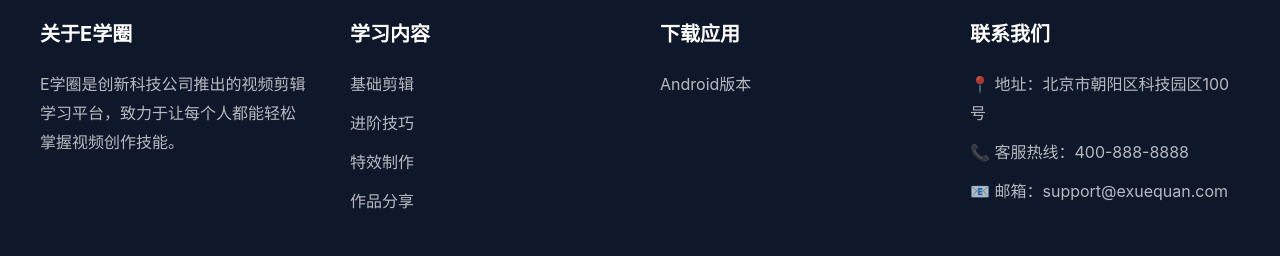
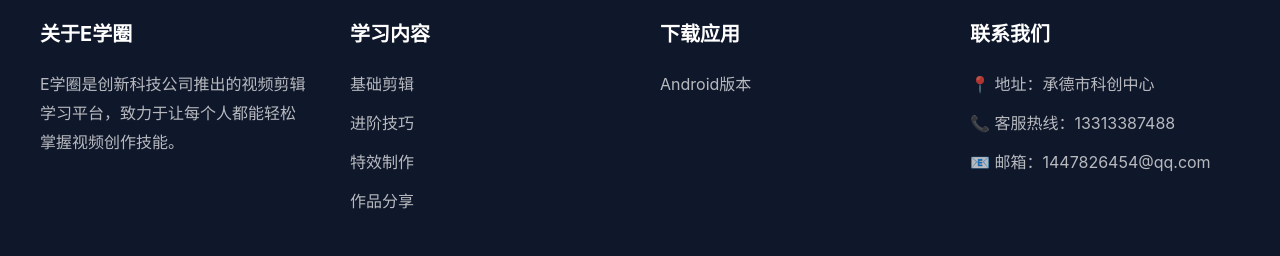
Before and after one commit to HMinng/official, a plain HTML site: page index.html in a window 1280 px wide. Shown: the part 1385-1641 px from the top of the page. Drawn offline with Linux system fonts and the light colour scheme.

Commit message:
第二版

```diff
--- a/index.html
+++ b/index.html
@@ -130,9 +130,9 @@
             </div>
             <div class="footer-section">
                 <h3>联系我们</h3>
-                <p>📍 地址：北京市朝阳区科技园区100号</p>
-                <p>📞 客服热线：400-888-8888</p>
-                <p>📧 邮箱：support@exuequan.com</p>
+                <p>📍 地址：承德市科创中心</p>
+                <p>📞 客服热线：13313387488</p>
+                <p>📧 邮箱：1447826454@qq.com</p>
             </div>
         </div>
         <div class="footer-bottom">
```
